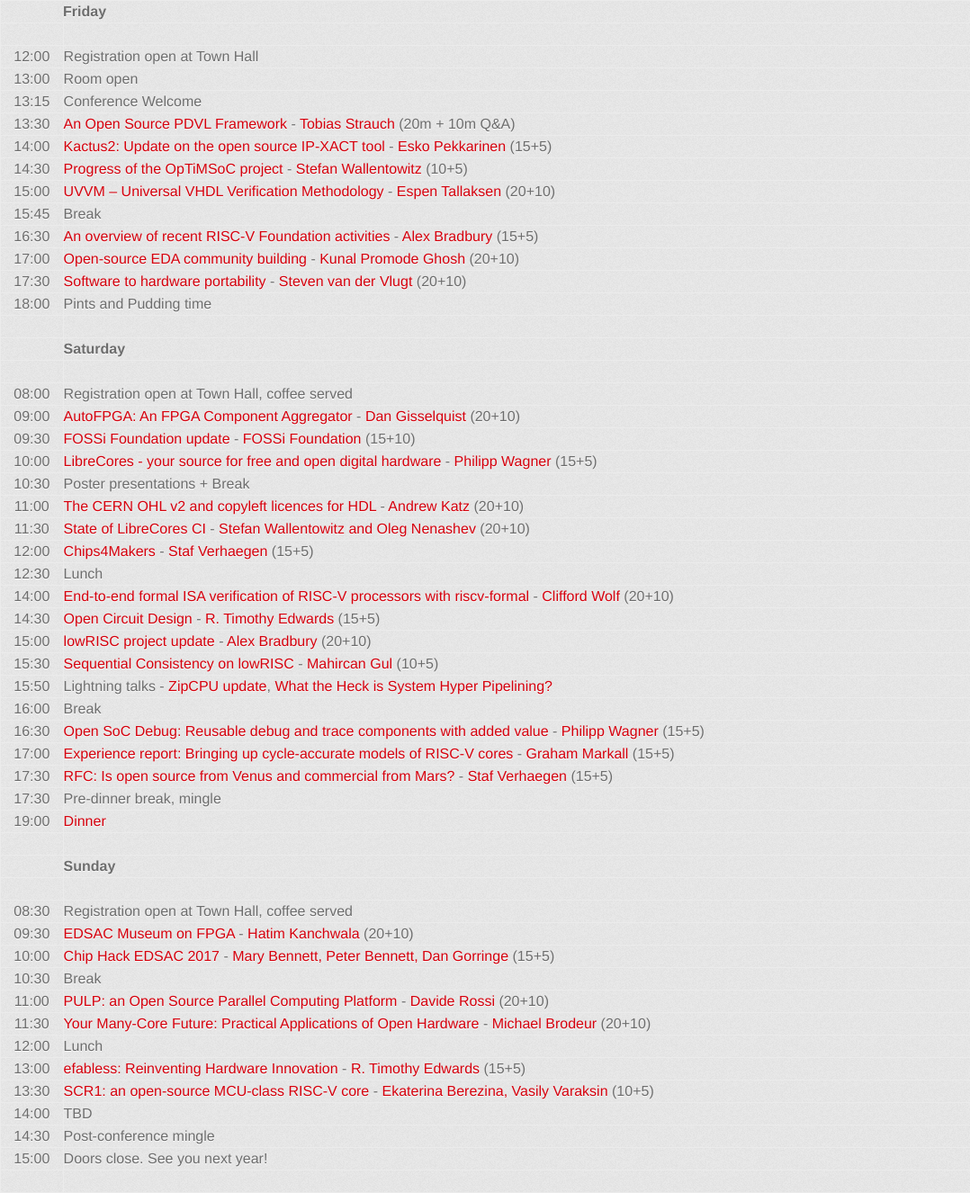
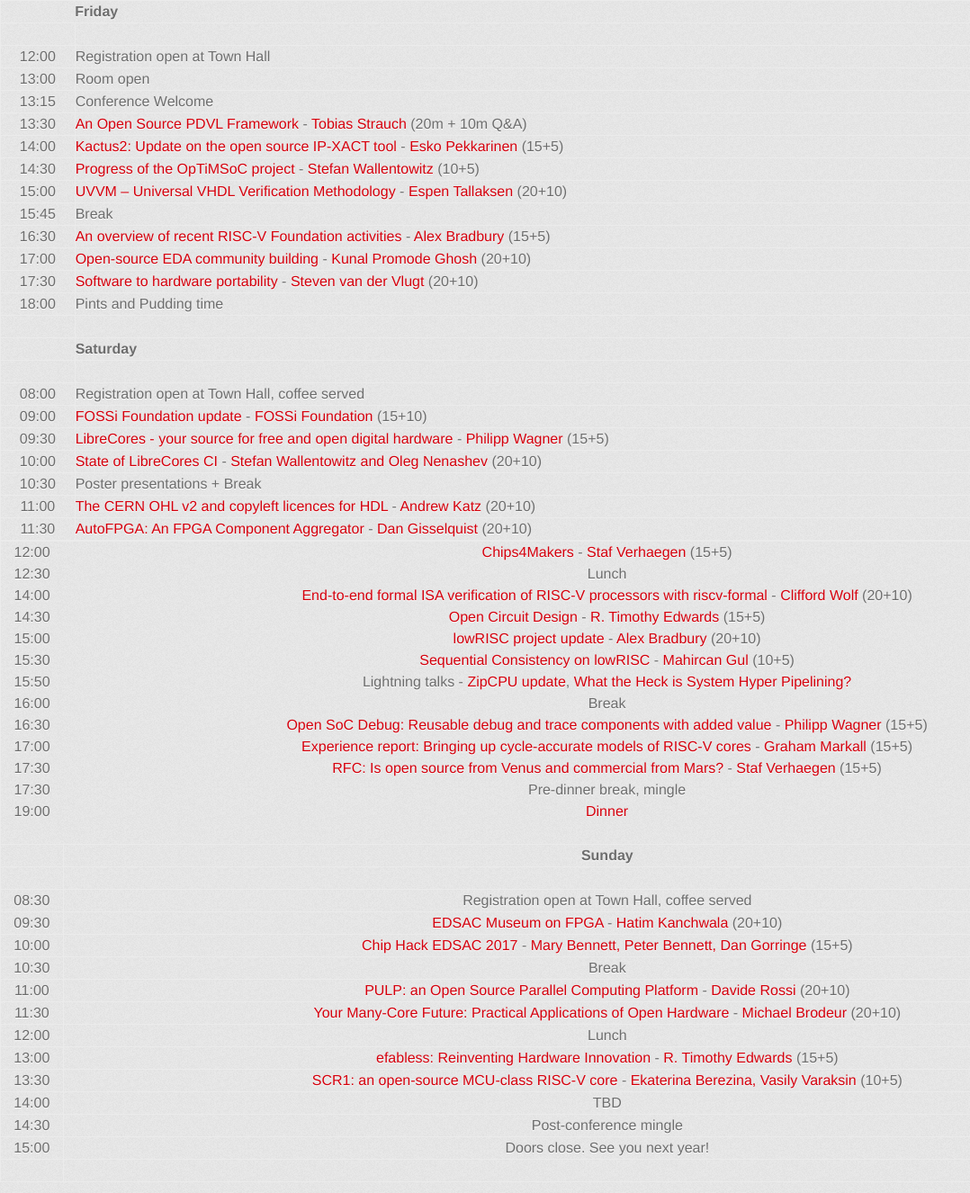
Before and after one commit to fossi-foundation/orconf, a Jekyll site: the page built from schedule.md, in a window 1280 px wide. Shown: the whole page at 90% size, without its empty margins (0-1078 px from the left). Built offline with Jekyll 4.4.1, drawn with Linux system fonts in a browser that asks for light colours; some web fonts are replaced.

Commit message:
Rejig sat morning

```diff
--- a/schedule.md
+++ b/schedule.md
@@ -24,12 +24,13 @@
 |---------------------------------------
 | | |
 | 08:00  | Registration open at Town Hall, coffee served  |
-| 09:00  | [AutoFPGA: An FPGA Component Aggregator](https://orconf.org/#autofpga) - [Dan Gisselquist](https://orconf.org/#gisselquist) (20+10)|
-| 09:30  | [FOSSi Foundation update](https://orconf.org/#fossiupdate) - [FOSSi Foundation](https://orconf.org/#fossiboard) (15+10)|
-| 10:00  | [LibreCores - your source for free and open digital hardware](https://orconf.org/#librecores) - [Philipp Wagner](https://orconf.org/#phil2) (15+5)|
+| 09:00  | [FOSSi Foundation update](https://orconf.org/#fossiupdate) - [FOSSi Foundation](https://orconf.org/#fossiboard) (15+10)|
+| 09:30  | [LibreCores - your source for free and open digital hardware](https://orconf.org/#librecores) - [Philipp Wagner](https://orconf.org/#phil2) (15+5)|
+| 10:00  | [State of LibreCores CI](https://orconf.org/#lcci) - [Stefan Wallentowitz and Oleg Nenashev](https://orconf.org/#lccipresenter) (20+10)|
 | 10:30  | Poster presentations + Break
 | 11:00  | [The CERN OHL v2 and copyleft licences for HDL](https://orconf.org/#cernohl) - [Andrew Katz](https://orconf.org/#andrewkatz) (20+10)|
-| 11:30  | [State of LibreCores CI](https://orconf.org/#lcci) - [Stefan Wallentowitz and Oleg Nenashev](https://orconf.org/#lccipresenter) (20+10)|
+| 11:30  | [AutoFPGA: An FPGA Component Aggregator](https://orconf.org/#autofpga) - [Dan Gisselquist](https://orconf.org/#gisselquist) (20+10)|
+
 | 12:00  | [Chips4Makers](https://orconf.org/#chips4makers) - [Staf Verhaegen](https://orconf.org/#staf) (15+5)|
 | 12:30  | Lunch
 | 14:00  | [End-to-end formal ISA verification of RISC-V processors with riscv-formal](https://orconf.org/#riscvformal) - [Clifford Wolf](https://orconf.org/#clifford) (20+10)|
```
